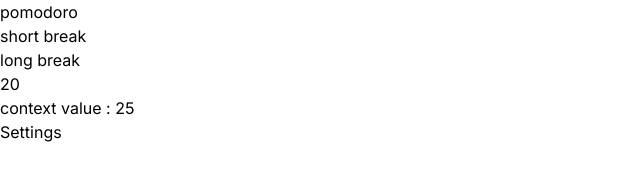
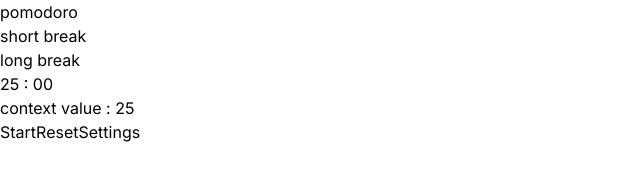
Before and after one commit to NooshinG/pomodoro, a Next.js app: page / in a window 1280 px wide. Shown: the top 194 px of the page, without its empty margins (0-640 px from the left). Built offline with nearby package versions, Linux system fonts and the light colour scheme.

Commit message:
start, pause and reset buttons created

```diff
--- a/src/app/components/Pomodoro.tsx
+++ b/src/app/components/Pomodoro.tsx
@@ -1,6 +1,6 @@
 "use client";
 
-import { useContext, useState } from "react";
+import { useContext, useState, useEffect } from "react";
 import PomodoroContext from "../context/pomo-context";
 import usePomodoro from "./usePomodoro";
 import Settings from "./Settings";
@@ -25,8 +25,15 @@
     ? shortBreak
     : longBreak;
 
-  const { pomodoroCounter, showSettings, showSettingsHandler, clearTimer } =
-    usePomodoro(modeTime);
+  const {
+    remainingTime,
+    showSettings,
+    isStart,
+    showSettingsHandler,
+    clearTimer,
+    timerControler,
+    resetTimer,
+  } = usePomodoro(modeTime * 60);
 
   const changeModeHandler = (item: TimerMode) => {
     clearTimer();
@@ -66,8 +73,10 @@
           </button>
         </li>
       </ul>
-      <div>{pomodoroCounter}</div>
+      <div>{remainingTime ? remainingTime : `${modeTime} : 00`}</div>
       <p>{`context value : ${pomodoro}`}</p>
+      <button onClick={timerControler}>{isStart ? "Pause" : "Start"}</button>
+      <button onClick={resetTimer}>Reset</button>
       {showSettings && <Settings />}
       <button onClick={showSettingsHandler}>Settings</button>
     </>
--- a/src/app/components/Settings.tsx
+++ b/src/app/components/Settings.tsx
@@ -21,13 +21,14 @@
   return (
     <div>
       <form onSubmit={saveSettingshandler}>
+        <label htmlFor="pomodoro">pomodoro</label>
         <input
           type="number"
           min={1}
           max={25}
           defaultValue={pomodoro}
           step={1}
-          id="pomodor"
+          id="pomodoro"
           ref={pomoRef}
         />
         <button>Save</button>
--- /dev/null
+++ b/src/app/components/convertToMinSec.ts
@@ -0,0 +1,32 @@
+const convertToMinSec = (seconds: number): string => {
+  let numberParts: string[] = (seconds / 60).toString().split(".");
+  let remainingSeconds: string =
+    numberParts.length <= 1
+      ? "00"
+      : (
+          (parseInt(
+            (numberParts[1].length === 1
+              ? numberParts[1] + "0"
+              : numberParts[1]
+            ).slice(0, 2)
+          ) /
+            100) *
+          60
+        )
+          .toFixed(0)
+          .toString();
+
+  let min: string =
+    +numberParts[0] < 10 && +numberParts[0] > 0
+      ? "0" + numberParts[0]
+      : numberParts[0];
+
+  let sec: string =
+    +remainingSeconds < 10 && +remainingSeconds > 0
+      ? "0" + remainingSeconds
+      : remainingSeconds;
+
+  return `${min} : ${sec}`;
+};
+
+export default convertToMinSec;
--- a/src/app/components/usePomodoro.ts
+++ b/src/app/components/usePomodoro.ts
@@ -1,11 +1,14 @@
 "use client";
 
 import { useState, useEffect } from "react";
+import convertToMinSec from "./convertToMinSec";
 
 const usePomodoro = (pomodoro: number) => {
   const [initPomodoro, setInitPomodoro] = useState<number>(pomodoro);
   const [pomodoroCounter, setPomodoroCounter] = useState<number>(pomodoro);
   const [showSettings, setShowSettings] = useState<boolean>(false);
+  const [remainingTime, setRemainingTime] = useState<string>("");
+  const [isStart, setIsStart] = useState<boolean>(false);
   let PomoCounter: NodeJS.Timeout;
 
   if (initPomodoro !== pomodoro) {
@@ -15,6 +18,7 @@
 
   const startTimer = (): NodeJS.Timeout => {
     PomoCounter = setTimeout(() => {
+      setRemainingTime(convertToMinSec(pomodoroCounter));
       setPomodoroCounter((prev) => prev - 1);
     }, 1000);
 
@@ -22,8 +26,10 @@
   };
 
   useEffect(() => {
-    pomodoroCounter > 0 && startTimer();
-  }, [pomodoroCounter]);
+    if (isStart) {
+      pomodoroCounter > 0 && startTimer();
+    }
+  }, [pomodoroCounter, isStart]);
 
   const showSettingsHandler = (): void => {
     setShowSettings((prev) => !prev);
@@ -39,7 +45,25 @@
     clearInterval(PomoCounter);
   };
 
-  return { pomodoroCounter, showSettings, showSettingsHandler, clearTimer };
+  const timerControler = () => {
+    setIsStart((prev) => !prev);
+  };
+
+  const resetTimer = () => {
+    clearInterval(PomoCounter);
+    setPomodoroCounter(initPomodoro);
+    setRemainingTime(convertToMinSec(initPomodoro));
+  };
+
+  return {
+    remainingTime,
+    showSettings,
+    isStart,
+    showSettingsHandler,
+    clearTimer,
+    timerControler,
+    resetTimer
+  };
 };
 
 export default usePomodoro;
```
